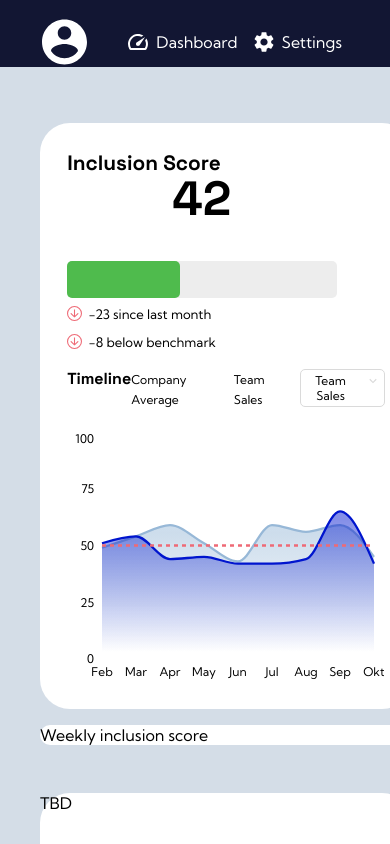
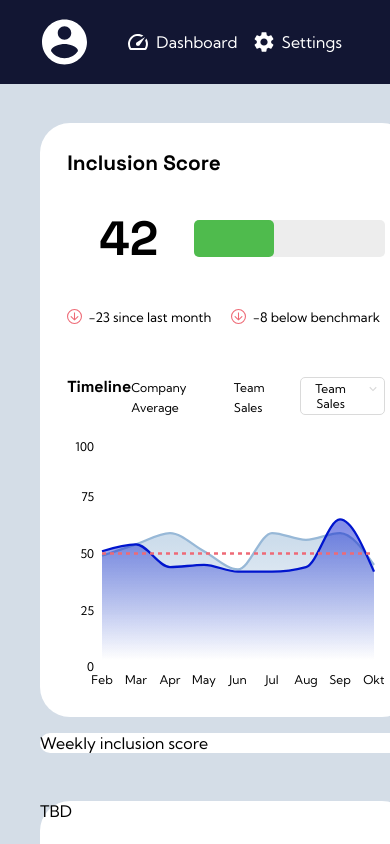
Before and after one commit to JTKsson/jolint-dashboard, a Next.js app: page / in a window 390 px wide. Shown: the top 844 px of the page. Built offline with nearby package versions, Linux system fonts and the light colour scheme.

Commit message:
Implement responsiveness

```diff
--- a/src/app/components/InclusionScoreCard/inclusionScoreCard.module.css
+++ b/src/app/components/InclusionScoreCard/inclusionScoreCard.module.css
@@ -71,4 +71,20 @@
     display: flex;
     flex-direction: column;
   }
+
+  .result {
+    margin: 2rem;
+  }
+
+  .progessBarResult {
+    display: grid;
+    grid-template-columns: 2fr 3fr;
+    margin: 0;
+  }
+
+  .mainArrowContainer {
+    margin-bottom: 3rem;
+    display: grid;
+    grid-template-columns: 1fr 1fr;
+  }
 }
--- a/src/app/page.module.css
+++ b/src/app/page.module.css
@@ -3,7 +3,7 @@
 }
 
 .sidebar {
-  background-color: var(--background-color-dark);
+  background-color: var(--background-color-dark-navy);
   left: 0;
   position: fixed;
   top: 0;
```
